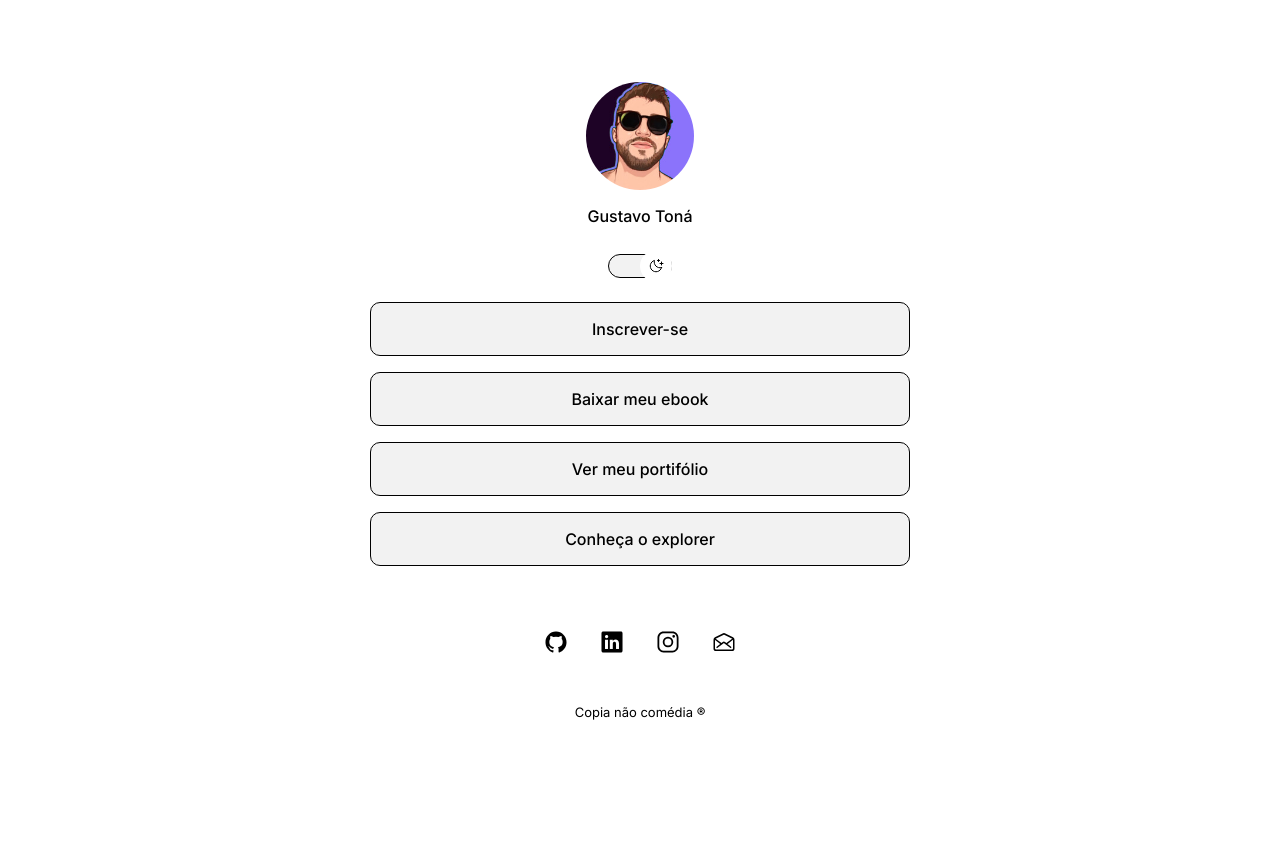
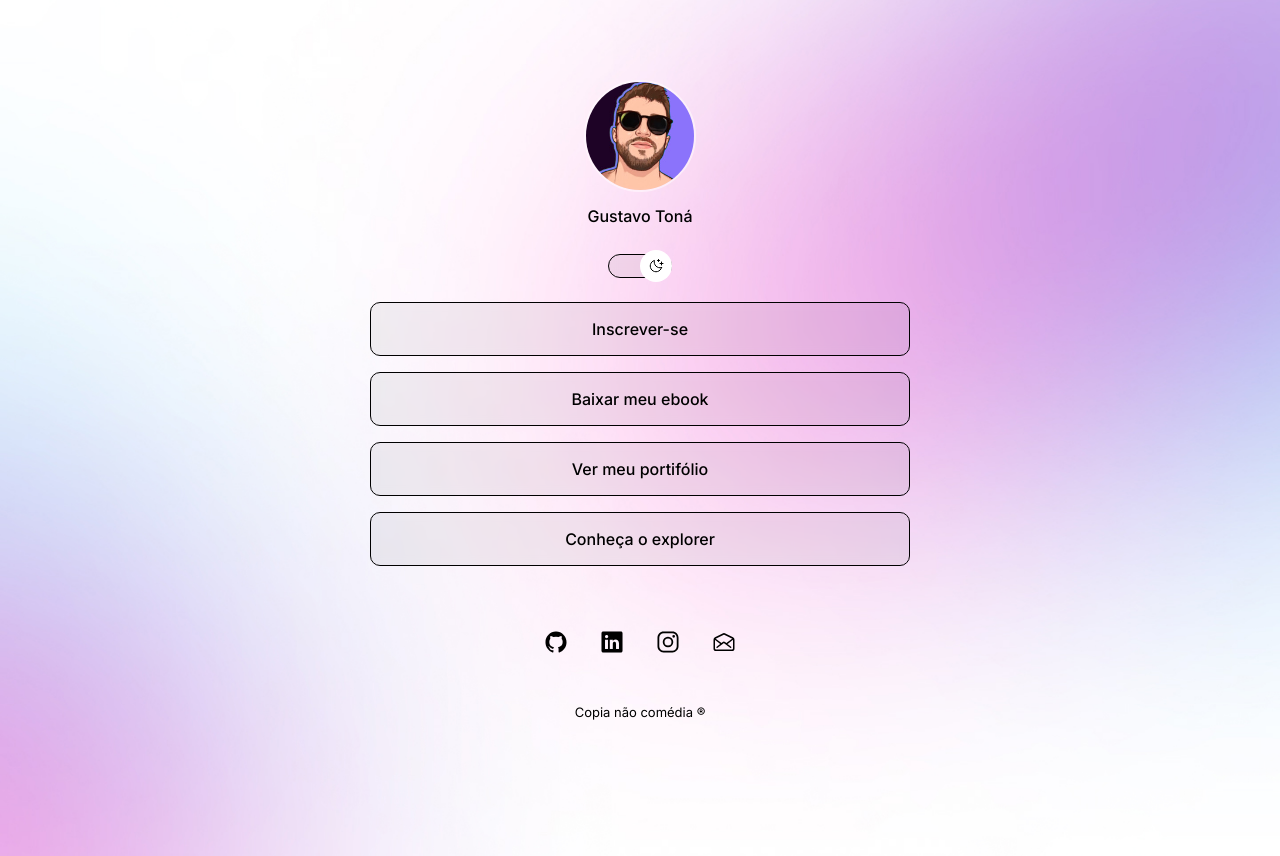
Before and after one commit to GustavoTona/Dev-links, a plain HTML site: page index.html in a window 1280 px wide. Both pictures are taken after a click on the element 640 px from the left and 266 px from the top of the page. Drawn offline with nearby package versions, Linux system fonts and the light colour scheme.

Commit message:
change bg, update 3.0

```diff
--- a/style.css
+++ b/style.css
@@ -16,7 +16,7 @@
 
 .light {
     --text-color: black;
-    --bg-url: url(./assets/bg-mobile-light.jpg);
+    --bg-url: url(./assets/bg-desktop-light.jpg);
     --stroke-color: black;
     --surface-color: rgba(0, 0, 0, 0.05);
     --surface-color-hover: rgba(0, 0, 0, 0.5);
```
Also changed, not shown: assets/bg-desktop-light.jpg (added).
